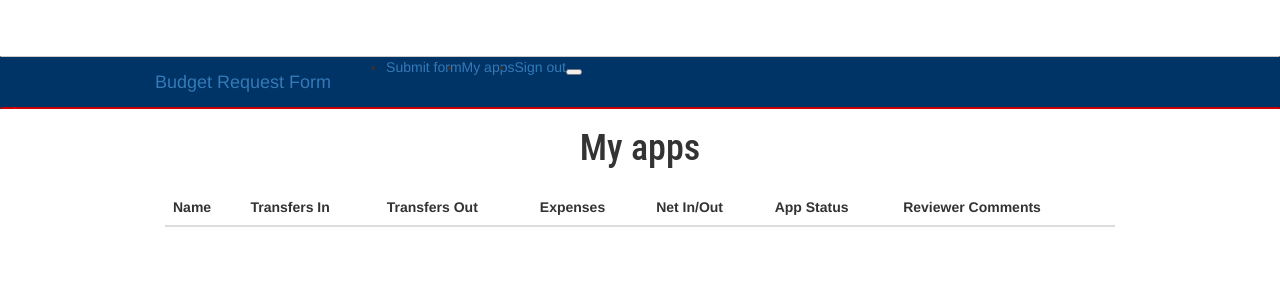
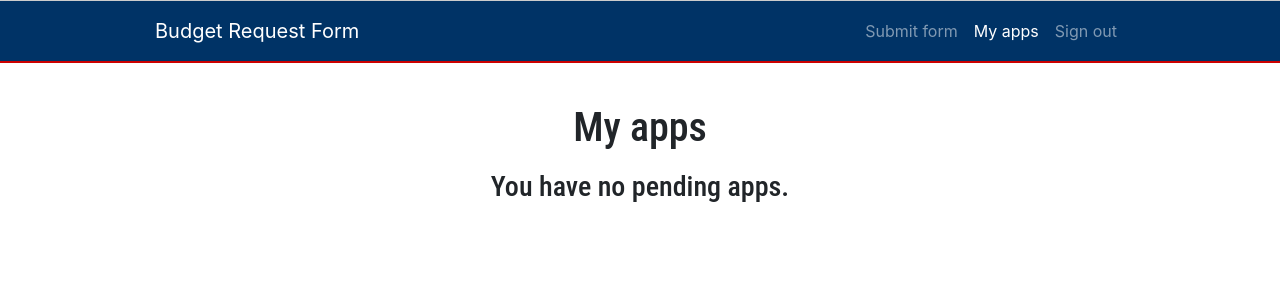
Before and after one commit to hopesimon/Budget-Manager, a PHP site: page /myapps in a window 1280 px wide. Shown: the top 300 px of the page. Run offline with PHP 8.4, Linux system fonts and the light colour scheme; the visitor is signed in with stand-in values (Sample User, id 1); data comes from the database, SQL or seed files in the repository; data that the repository does not hold is empty.

Commit message:
Fix page output if no apps are submitted

```diff
--- a/myapps.php
+++ b/myapps.php
@@ -54,12 +54,11 @@
     <title>ASAB Office</title>
     <!-- Script -->
     <script src="js/jquery-3.2.1.min.js"></script>
-    <script src="https://stackpath.bootstrapcdn.com/bootstrap/4.1.3/js/bootstrap.bundle.min.js"></script>
     <script src="js/addAnother.js"></script>
     <script src="js/textcount.js"></script>
     <script src="js/totals.js"></script>
     <!-- Bootstrap core CSS -->
-    <link href="css/bootstrap.min.css" rel="stylesheet">
+    <link href="https://stackpath.bootstrapcdn.com/bootstrap/4.1.3/css/bootstrap.min.css" rel="stylesheet">
     <link href="css/fau.css" rel="stylesheet">
     <!-- Custom styles for this template -->
     <style>
@@ -123,35 +122,61 @@
                 <h1 class="mt-5">My apps</h1>
                     <div class="row" style="padding:10px;">
                         <div class="col-lg-12">
-                            <table class="table table-striped">
-                                <thead>
-                                    <tr>
-                                        <th>Name</th>
-                                        <th>Transfers In</th>
-                                        <th>Transfers Out</th>
-                                        <th>Expenses</th>
-                                        <th>Net In/Out</th>
-                                        <th>App Status</th>
-                                        <th>Reviewer Comments</th>
-                                    </tr>
-                                </thead>
-                                <tbody>
-                                    <?php
+                            <?php
+                                if(isset($status)){
+                                    echo "
+                                    <table class=\"table table-striped\">
+                                        <thead>
+                                            <tr>
+                                                <td><strong>Name</strong></td>
+                                                <td><strong>Transfers In</strong></td>
+                                                <td><strong>Transfers Out</strong></td>
+                                                <td><strong>Expenses</strong></td>
+                                                <td><strong>Net In/Out</strong></td>
+                                                <td><strong>App Status</strong></td>
+                                                <td><strong>Reviewer Comments</strong></td>
+                                            </tr>
+                                        </thead>
+                                        <tbody>";
                                         for($i = 0; $i < count($this_name); $i++){
                                             echo "
                                                 <tr>
-                                                    <td>$this_name[$i]</td>
+                                                    <td>$this_name[$i]</td>";
+                                            if(isset($tin[$i])){
+                                                echo "
                                                     <td>$$tin[$i]</td>
                                                     <td>$$tout[$i]</td>
                                                     <td>$$expense[$i]</td>
-                                                    <td>$$net[$i]</td>
-                                                    <td>$status[$i]</td>
-                                                    <td>$comments[$i]</td>
-                                            ";
+                                                    <td>$$net[$i]</td>";
+                                            }
+                                            else {
+                                                echo "
+                                                    <td>N/A</td>
+                                                    <td>N/A</td>
+                                                    <td>N/A</td>
+                                                    <td>N/A</td>";
+                                            }
+                                            if(isset($status[$i])){
+                                                echo "
+                                                    <td>$status[$i]</td>";
+                                            }
+                                            else {
+                                                echo "<td>No apps</td>";
+                                            }
+                                            if(isset($comments[$i])){
+                                                echo "
+                                                    <td>$comments[$i]</td>";
+                                            }
+                                            else {
+                                                echo "<td>No comments</td>";
+                                            }
+                                            echo "</tbody></table>";
                                         }
-                                    ?>
-                                </tbody>
-                            </table>
+                                }
+                                else {
+                                    echo "<h3> You have no pending apps.</h3>";
+                                }
+                            ?>
                         </div>
                     </div>
             </div>
```
